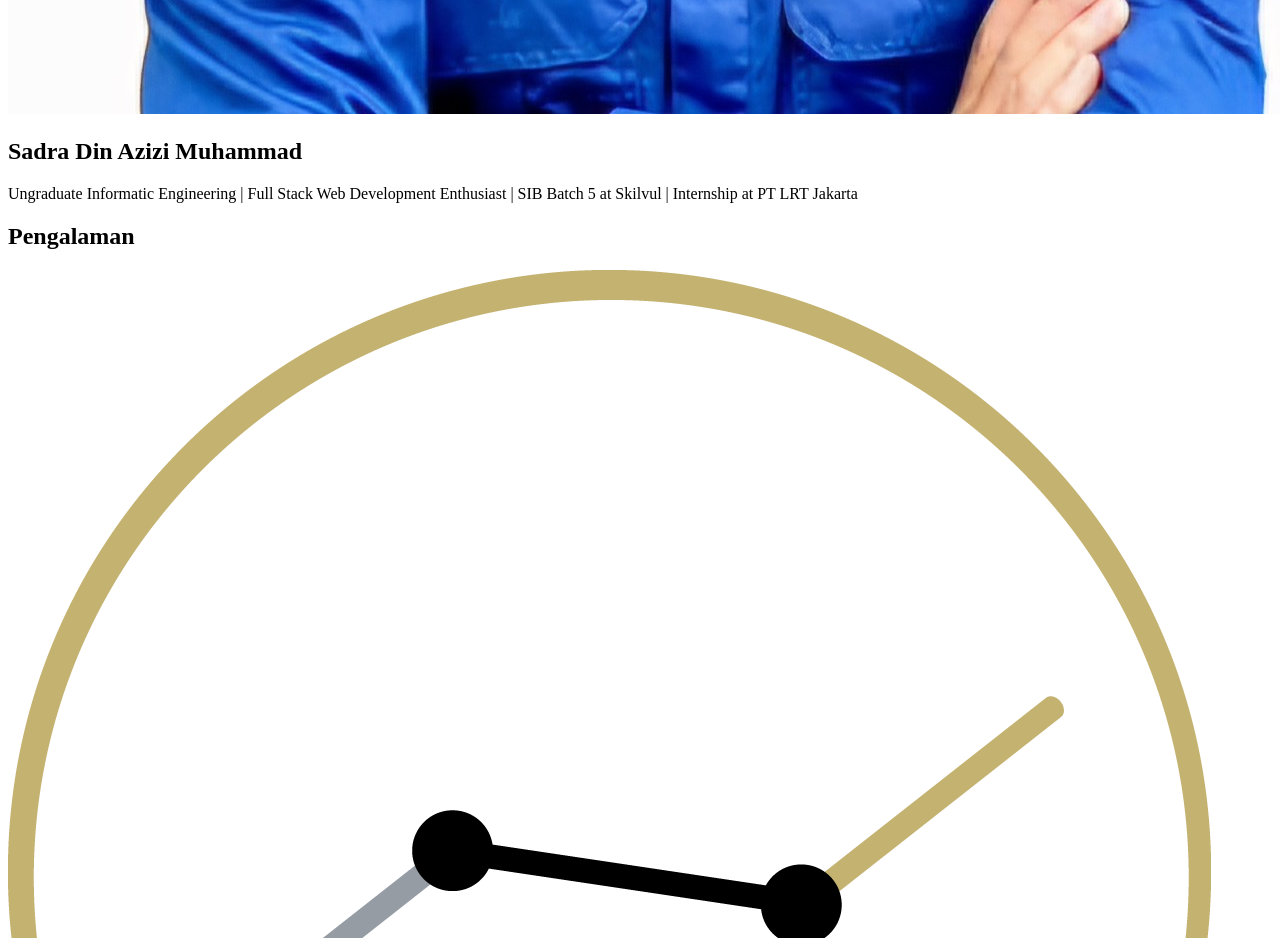
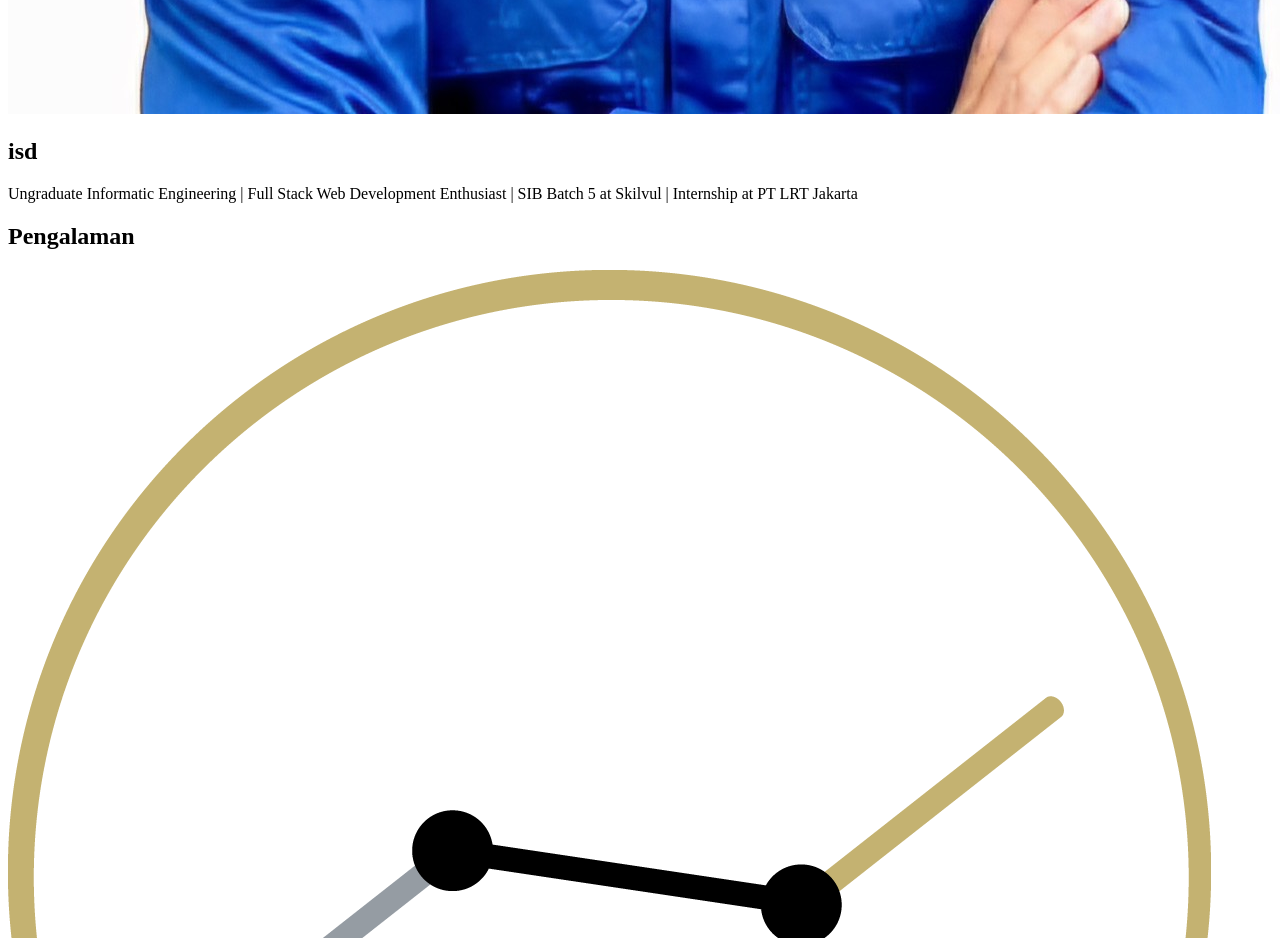
Before and after one commit to SadraDinAziziMuhammad/BelajarHTML2, a plain HTML site: page index.html in a window 1280 px wide. Shown: the part 1540-2478 px from the top of the page. Drawn offline with Linux system fonts and the light colour scheme.

Commit message:
Change Name

```diff
--- a/index.html
+++ b/index.html
@@ -26,7 +26,7 @@
     <main>
         <section id="Hero">
             <img src="./image/profile.jpg" alt="Profile" />
-            <h1>Sadra Din Azizi Muhammad</h1>
+            <h1>isd</h1>
             <p class="Deskripsi-Singkat">
                 Ungraduate Informatic Engineering | Full Stack Web Development Enthusiast | SIB Batch 5 at Skilvul |
                 Internship at PT LRT Jakarta
```
